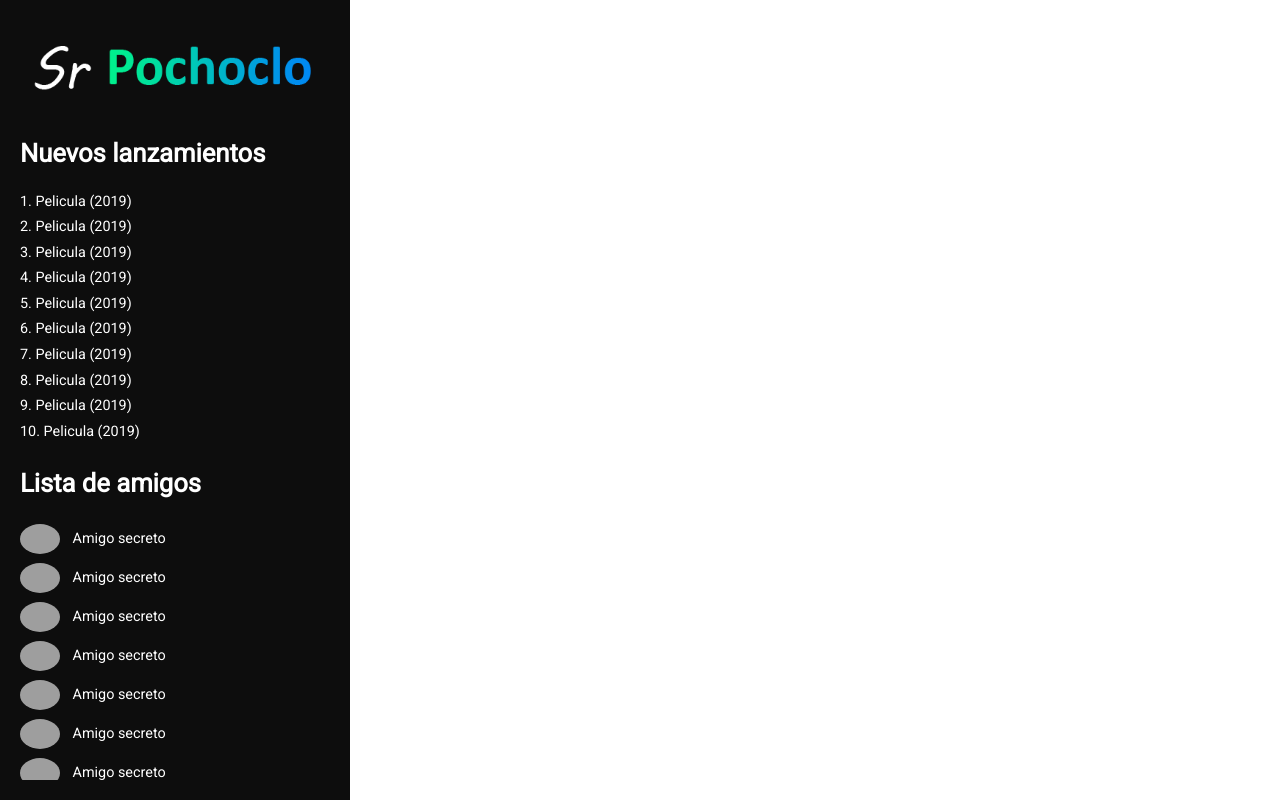
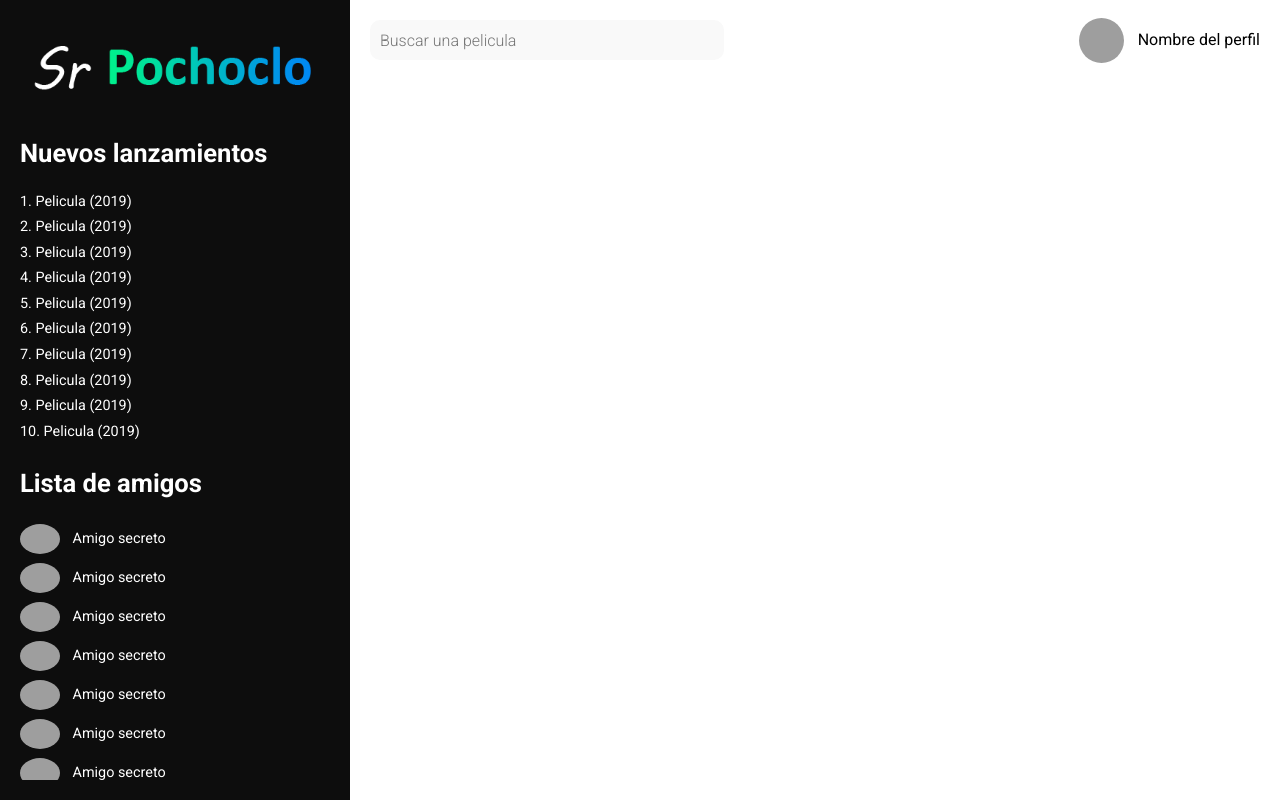
Before and after one commit to santidalmasso/srPochoclo, a plain HTML site: page index.html in a window 1280 px wide. Drawn offline with Linux system fonts and the light colour scheme; grey boxes are pictures that could not be loaded.

Commit message:
Maquetacion header

```diff
--- a/index.html
+++ b/index.html
@@ -5,7 +5,7 @@
     <meta name="viewport" content="width=device-width, initial-scale=1.0">
     <meta http-equiv="X-UA-Compatible" content="ie=edge">
     <title>Sr. Pochoclo</title>
-    <link href="https://fonts.googleapis.com/css?family=Roboto&display=swap" rel="stylesheet">
+    <link href="https://fonts.googleapis.com/css?family=Roboto:100,100i,300,300i,400,400i,500,500i,700,700i,900,900i&display=swap" rel="stylesheet">
     <link rel="stylesheet" href="src/css/normalize.css">
     <link rel="stylesheet" href="src/css/index.css">
 </head>
@@ -66,5 +66,15 @@
             </ul>
         </div>
     </div>
+
+    <header class="header">
+        <form action="" class="formulario" id="form-busqueda">
+            <input type="text" placeholder="Buscar una pelicula" name="peliculas">
+        </form>
+        <p>
+            <img src="https://encrypted-tbn0.gstatic.com/images?q=tbn:ANd9GcTYY78AzV6fK6P0MbMin5VVgK6vhiNueeVAKs9FWJQqzvCkYWjq" alt="">
+            Nombre del perfil
+        </p>
+    </header>
 </body>
 </html>
--- a/src/css/index.css
+++ b/src/css/index.css
@@ -12,7 +12,7 @@
 body{
     font-family: var(--fuente-Roboto);
     display: grid;
-    grid-template: 90px 1fr/ 350px 1fr;
+    grid-template: 80px 1fr/ 350px 1fr;
     grid-template-areas: "menu header" "menu peliculas";
 }
 
@@ -87,3 +87,43 @@ body{
 .menu-lista li{
     margin: var(--espaciado-chico) 0;
 }
+
+
+/* ---------------------- HEADER ----------------------*/
+
+.header{
+    height: 80px;
+    display: grid;
+    grid-template-columns: 1fr auto;
+    align-items: center;
+}
+
+.formulario{
+    padding: var(--espaciado-normal);
+}
+
+.header .formulario input{
+    height: 2.5em;
+    width: 50%;
+    min-width: 280px;
+    font-weight: 300;
+    padding: 0 var(--espaciado-chico);
+    background-color: #f9f9f9;
+    border: none;
+    outline: none;
+    border-radius: var(--espaciado-chico);
+}
+
+.header p{
+    padding: 0 var(--espaciado-normal);
+    margin: 0;
+}
+
+.header img{
+    width: 45px;
+    height: 45px;
+    border-radius: 50%;
+    object-fit: cover;
+    vertical-align: middle;
+    margin-right: var(--espaciado-chico);
+}
```
